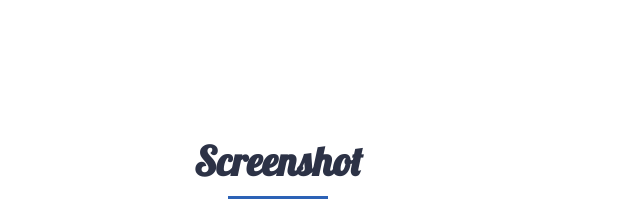
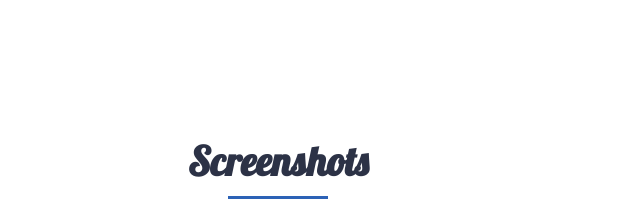
Before and after one commit to hfilali/SalooN, a plain HTML site: page index.html in a window 1280 px wide. Shown: the part 1620-1826 px from the top of the page, 362-1002 px from the left. Drawn offline with Linux system fonts and the light colour scheme; some packages are replaced by stand-ins of ours.

Commit message:
version light avant retour Loic

```diff
--- a/index.html
+++ b/index.html
@@ -303,10 +303,10 @@
 <!-- end section team -->
 
 
-<!-- start works section -->
+<!-- SCREENSHOTS -->
 <section id="screenshot" >
   <div class="row">
-    <h1 class="title-section bold">Screenshot<span class="border"></span> </h1>
+    <h1 class="title-section bold">Screenshots<span class="border"></span> </h1>
     <!-- <h2 class="subtitle-section">Phasellus enim libero, blandit vel sapien vitae.<br>
       Aliquam in tortor enim.</h2>
     <nav id="filters" class="portfolio-filter">
```
Also changed, not shown: img/team/hadil_filali.jpg, img/team/loic_knuchel.jpeg.
